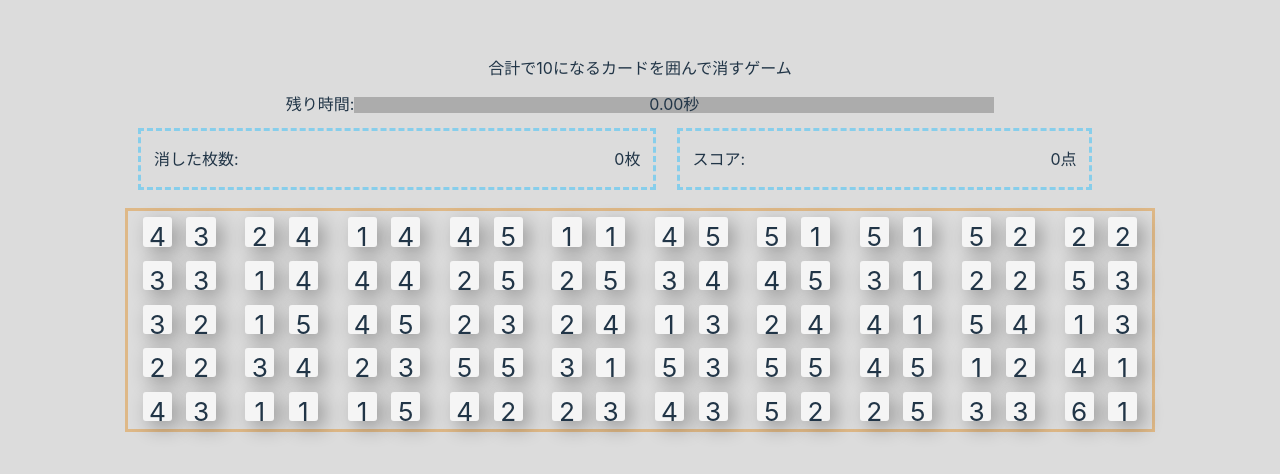
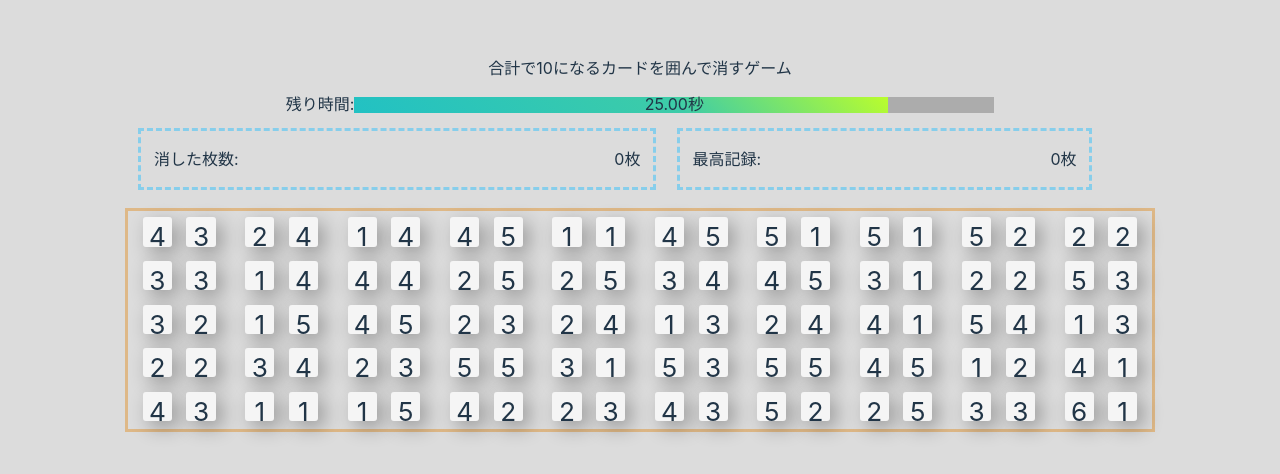
Before and after one commit to YutakaNagai/drag10, a Vue app: page / in a window 1280 px wide. Shown: the part 156-630 px from the top of the page. Built offline with nearby package versions, Linux system fonts and the light colour scheme.

Commit message:
スコアの個所を最高記録に変更

```diff
--- a/src/App.vue
+++ b/src/App.vue
@@ -194,12 +194,12 @@ const outerRef = ref(null)
 // 消した数
 let erased = ref(0)
 // スコア
-let score = ref(0)
+let best = ref(localStorage.getItem('best') || 0)
 // 同時消しボーナス
 let bonus = ref(0)
 
 // 制限時間の秒数
-const max_time = 5
+const max_time = 30
 // 制限時間
 let limit_time = ref(max_time)
 // 残り時間
@@ -252,6 +252,11 @@ onMounted(() => {
       remaining_time_ref.value = "0.00"
       isGaming = false
       document.getElementById('rect').style.display = 'none'
+      const bestHistory = Number(localStorage.getItem('best'))
+      if(bestHistory < erased.value) {
+        best.value = erased.value
+        localStorage.setItem('best', erased.value)
+      }
     }
   }, drawing_interval);
 })
@@ -283,8 +288,8 @@ onMounted(() => {
         <span class="erase_value">{{ erased }}枚</span>
       </div>
       <div class="score_block">
-        <span class="score_text">スコア:</span>
-        <span class="score_value">{{ score }}点</span>
+        <span class="score_text">最高記録:</span>
+        <span class="score_value">{{ best }}枚</span>
       </div>
     </div>
   </div>
```
